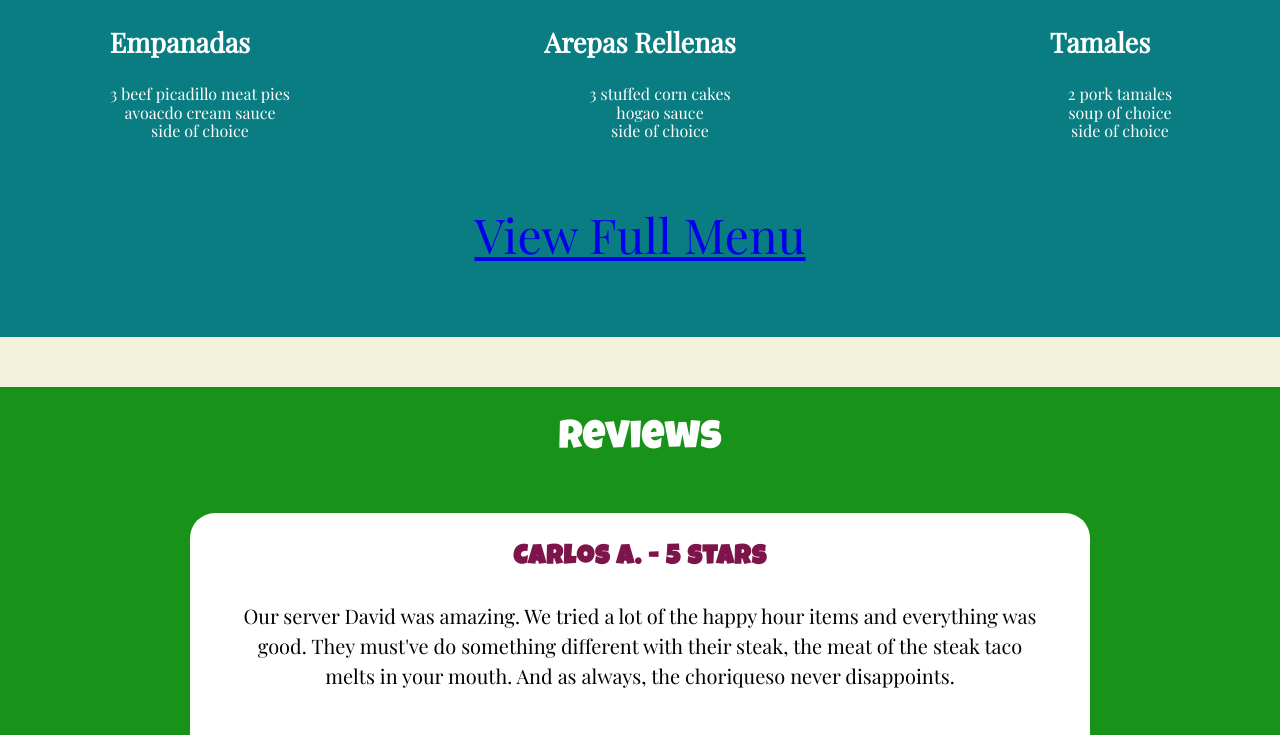
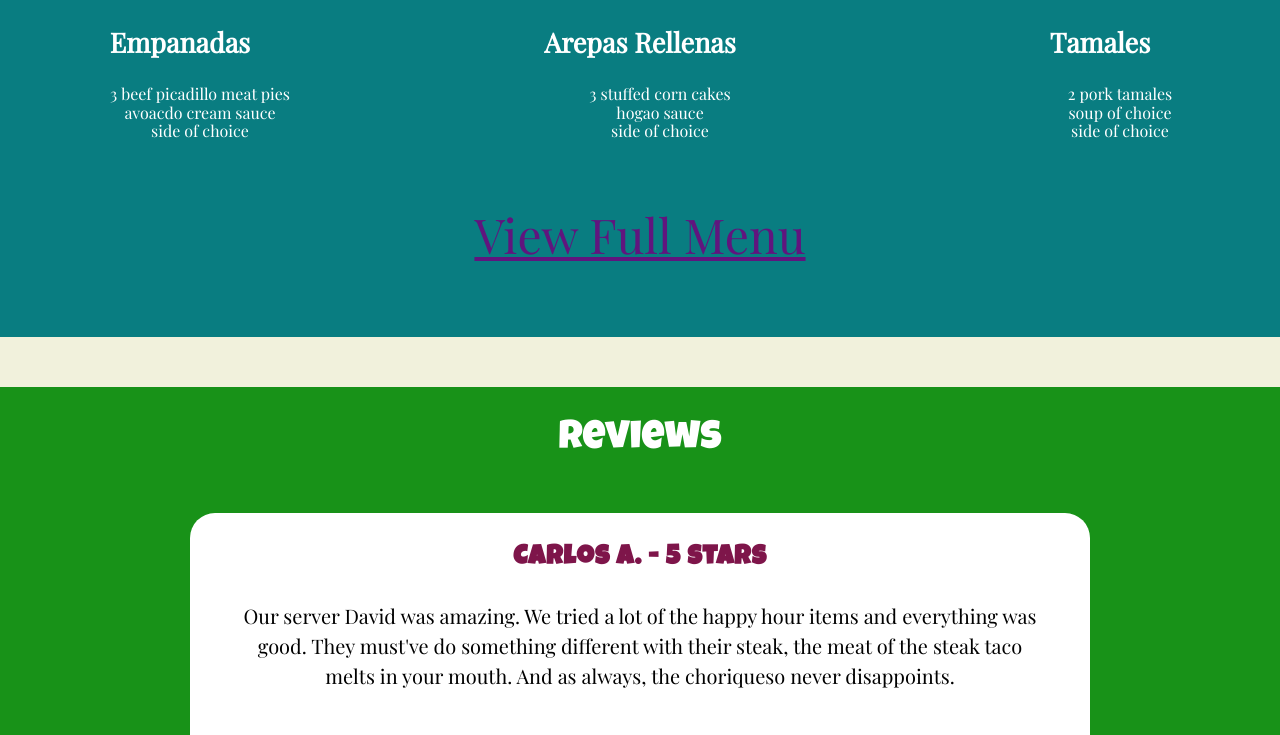
Before and after one commit to lbascl2/project-1, a plain HTML site: page index.html in a window 1280 px wide. Shown: the part 1651-2386 px from the top of the page. Drawn offline with nearby package versions, Linux system fonts and the light colour scheme.

Commit message:
colored links
colored links

```diff
--- a/css/main.css
+++ b/css/main.css
@@ -73,6 +73,10 @@ body {
     font-family: "Luckiest Guy", Arial, Helvetica, sans-serif;
     letter-spacing: 1px;
     padding-top: 30px;
+  }
+
+  a {
+    color: rgb(96, 21, 126)
   }
 
   ul {
```
